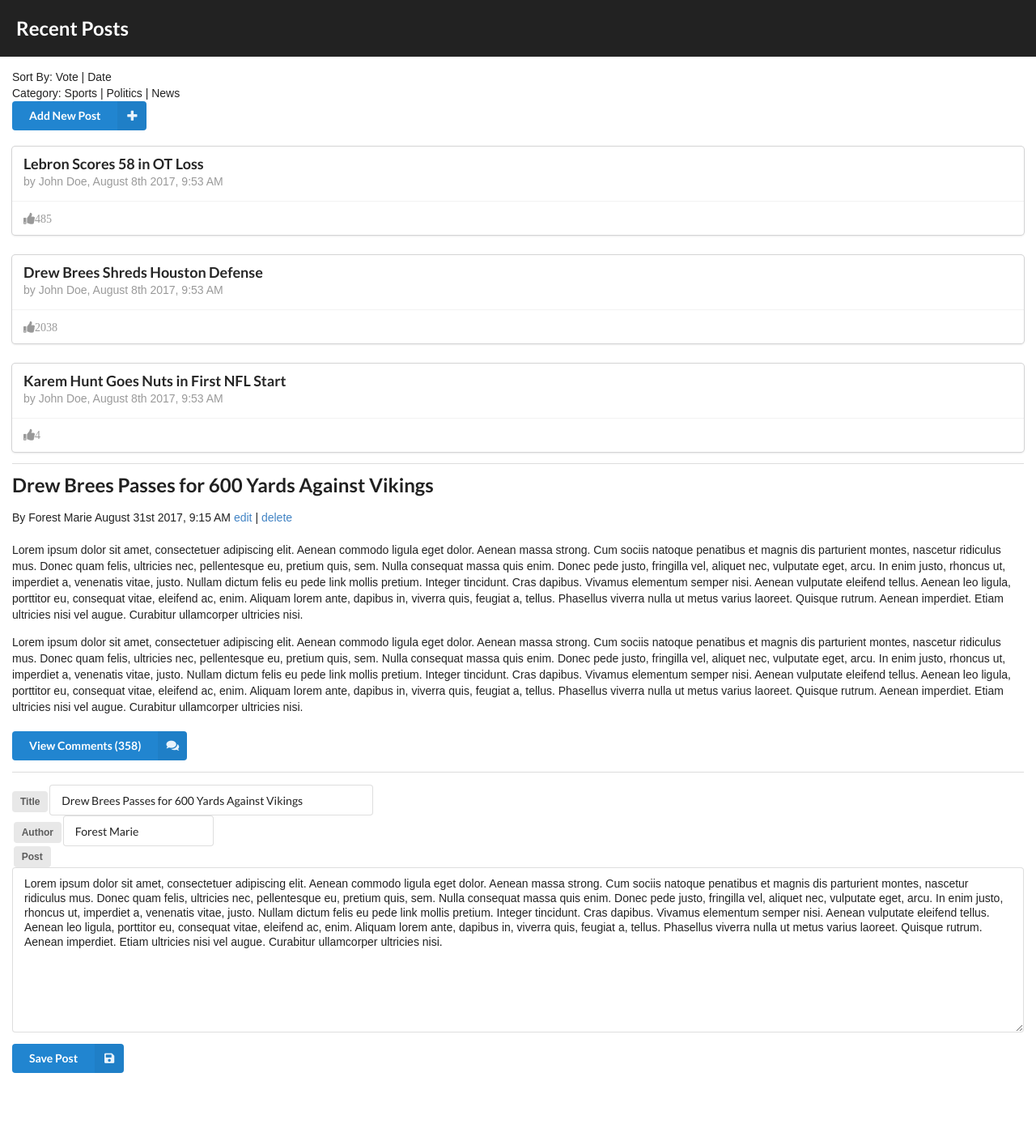
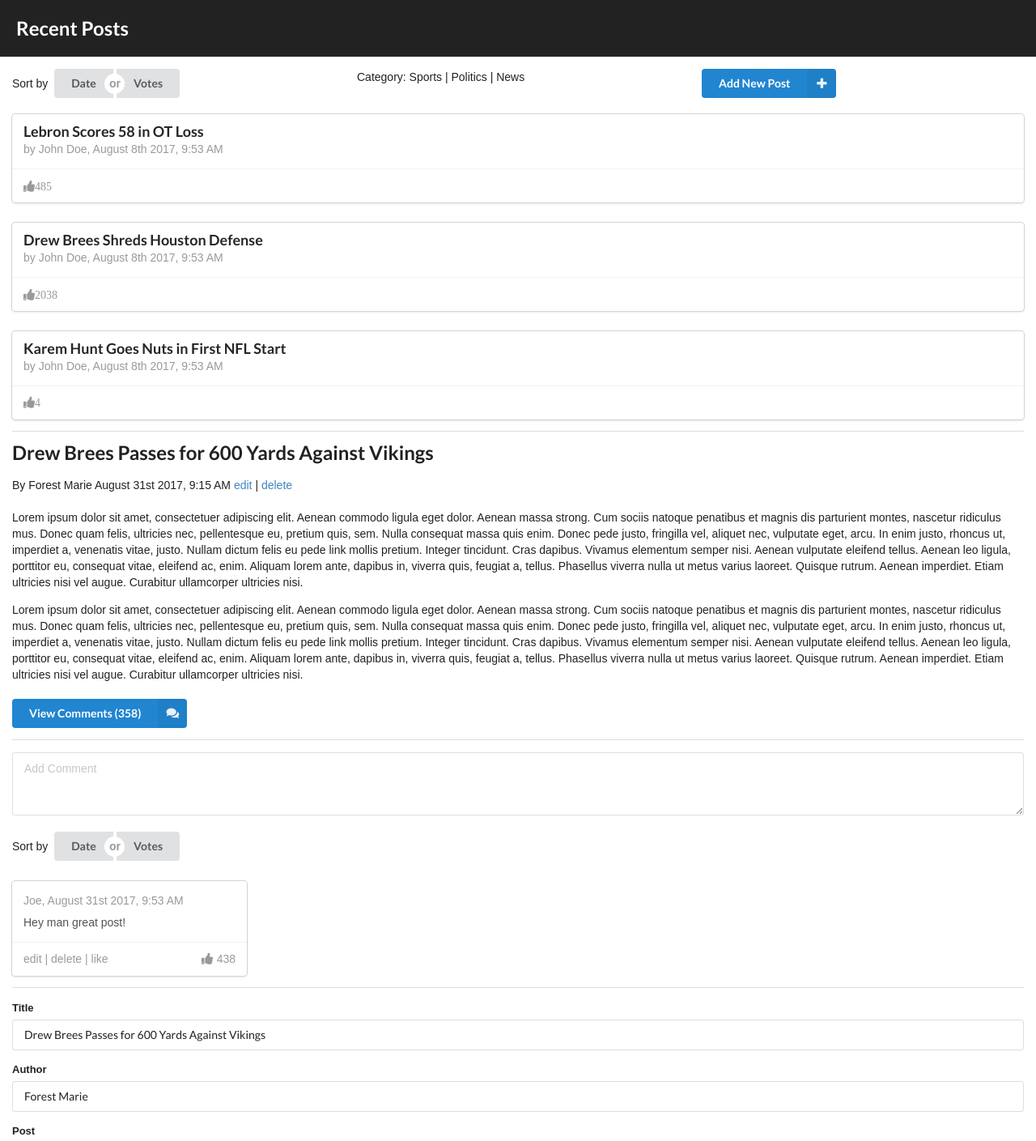
Before and after one commit to forestmarie/udacity-readable, a React (Create React App) app: page / in a window 1280 px wide. Shown: the top 1409 px of the page at 81% size. Before the commit the page ends 1340 px from the top, so only its background shows below. Built offline with nearby package versions, Linux system fonts and the light colour scheme.

Commit message:
feat: finished static html layout.

```diff
--- a/src/App.js
+++ b/src/App.js
@@ -9,10 +9,24 @@ class App extends Component {
           <h2>Recent Posts</h2>
         </div>
         <div className="App-container">
-          <div>Sort By: Vote | Date</div>
+          <div className="ui equal width grid">
+            <div className="column">
+              Sort by&nbsp;&nbsp;
+              <div className="ui buttons">
+                    <button className="ui button" role="button">Date</button>
+                    <div className="or">
+                    </div>
+                    <button className="ui button" role="button">Votes</button>
+              </div>
+            </div>
+            <div className="column">
             <div>Category: Sports | Politics | News</div>
+            </div>
+            <div className="column">
               <div>
                 <button className="ui icon right labeled primary button">Add New Post <i className="plus icon"></i></button>
+              </div>
+            </div>
             </div>
             <br />
             <div className="ui cards">
@@ -60,19 +74,43 @@ class App extends Component {
             </div>
             <br />
             <div><button className="ui icon right labeled primary button">View Comments (358) <i className="comments icon" /></button></div>
-
             <div className="ui divider" />
             <div className="ui form">
-              <div className="ui label">Title</div>
-              <div className="ui input">
-                <input style={{"width" : "400px"}} type="text" value="Drew Brees Passes for 600 Yards Against Vikings"></input>
+              <textarea style={{"resize": ";"}} rows="3" placeholder="Add Comment"></textarea>
             </div>
             <br />
-              <div className="ui label">Author</div>
-              <div className="ui input"><input type="text" value="Forest Marie" /></div>
-              <br />
-              <div className="ui label">Post</div>
-              <div className="ui field">
+            <div>Sort by&nbsp;&nbsp;
+              <div className="ui buttons">
+                <button className="ui button" role="button">Date</button>
+                <div className="or">
+                </div>
+                <button className="ui button" role="button">Votes</button>
+              </div>
+            </div>
+            <div className="ui cards">
+              <div className="ui card">
+                <div className="content">
+                  <div className="meta">Joe, August 31st 2017, 9:53 AM</div>
+                  <div className="description">Hey man great post!</div>
+                </div>
+                <div className="extra content">
+                  <a href="#">edit</a> | <a href="#">delete</a> | <a href="#">like</a>
+                  <div className="right floated"><i className="thumbs up icon"></i>438</div>
+                </div>
+              </div>
+            </div>
+            <div className="ui divider" />
+            <div className="ui form">
+              <div className="field">
+                <label>Title</label>
+                <input type="text" value="Drew Brees Passes for 600 Yards Against Vikings"></input>
+              </div>
+              <div className="field">
+                <label>Author</label>
+                <input type="text" value="Forest Marie" />
+              </div>
+              <div className="field">
+                <label>Post</label>
                 <textarea style={{"resize": ";"}} rows="10">
                   Lorem ipsum dolor sit amet, consectetuer adipiscing elit. Aenean commodo ligula eget dolor. Aenean massa strong. Cum sociis natoque penatibus et magnis dis parturient montes, nascetur ridiculus mus. Donec quam felis, ultricies nec, pellentesque eu,
                   pretium quis, sem. Nulla consequat massa quis enim. Donec pede justo, fringilla vel, aliquet nec, vulputate eget, arcu. In enim justo, rhoncus ut, imperdiet a, venenatis vitae, justo. Nullam dictum felis eu pede link mollis pretium. Integer tincidunt.
```
Lines whose indentation alone changed are shown as unchanged.
